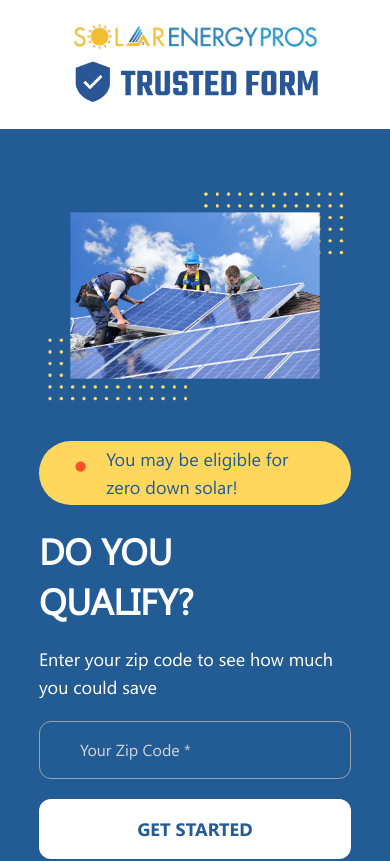
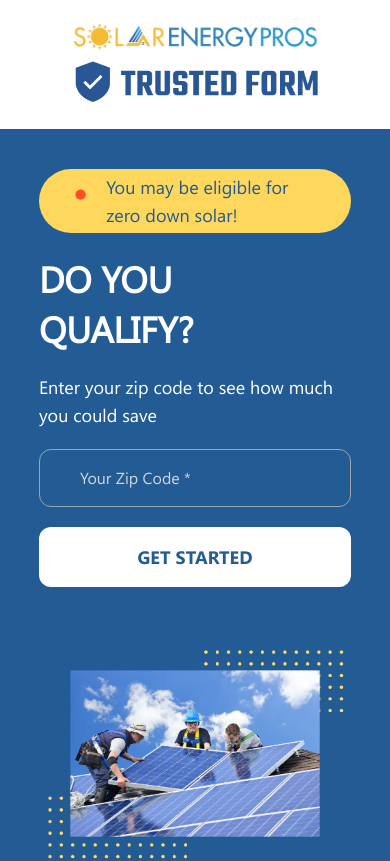
Before and after one commit to AliAhmed06/greenBrillianceSimpleForm, a Next.js app: page / in a window 390 px wide. Shown: the top 861 px of the page. Built offline with nearby package versions, Linux system fonts and the light colour scheme.

Commit message:
remove icons and update step 0 responsive ui

```diff
--- a/src/app/components/Footer/Footer.js
+++ b/src/app/components/Footer/Footer.js
@@ -11,10 +11,10 @@ const Footer = () => {
             </div>
             <p>Solar Energy Pros exists to serve homeowners who are looking to reduce the cost of powering their homes, but are unsure where to start their research. We have done the hard work for you by partnering with the top solar companies in your area. Then by answering just a few questions, we will match you with the solar companies that are the best fit for you. We give you the control to make smart, informed decisions that will make going solar a gratifying experience.</p>
             <div className='flex gap-3 mt-5'>
-                <Link href={"#"}><img src="/images/facebook.png" alt="" className='h-[25px] w-[25px] object-contain' /></Link>
-                <Link href={"#"}><img src="/images/twitter.png" alt="" className='h-[25px] w-[25px] object-contain' /></Link>
-                <Link href={"#"}><img src="/images/instagram.png" alt="" className='h-[25px] w-[25px] object-contain' /></Link>
-                <Link href={"#"}><img src="/images/youtube.png" alt="" className='h-[25px] w-[25px] object-contain' /></Link>
+                <Link href={"https://www.facebook.com/solarenergyprova"} target='_blank'><img src="/images/facebook.png" alt="" className='h-[25px] w-[25px] object-contain' /></Link>
+                {/* <Link href={"#"}><img src="/images/twitter.png" alt="" className='h-[25px] w-[25px] object-contain' /></Link> */}
+                <Link href={"https://www.instagram.com/solarenergyprosva"} target='_blank'><img src="/images/instagram.png" alt="" className='h-[25px] w-[25px] object-contain' /></Link>
+                {/* <Link href={"#"}><img src="/images/youtube.png" alt="" className='h-[25px] w-[25px] object-contain' /></Link> */}
             </div>
         </div>
 
--- a/src/app/components/Step0.js
+++ b/src/app/components/Step0.js
@@ -16,7 +16,7 @@ const Step0 = ({ formData, handleChangeInput, handleNextStep }) => {
     }
 
     return (
-    <div className='flex flex-col-reverse lg:flex-row items-center justify-center'>
+    <div className='flex flex-col  lg:flex-row items-center justify-center mt-10'>
         <div className='lg:w-[50%] md:px-[50px]   '>
             <div className='bg-[#ffd75d] lg:w-[450px] py-1 px-7 rounded-full text-[#235c94] flex text-lg items-center gap-3 '>
                 <div className="h-[40px] w-[40px] ">
```
